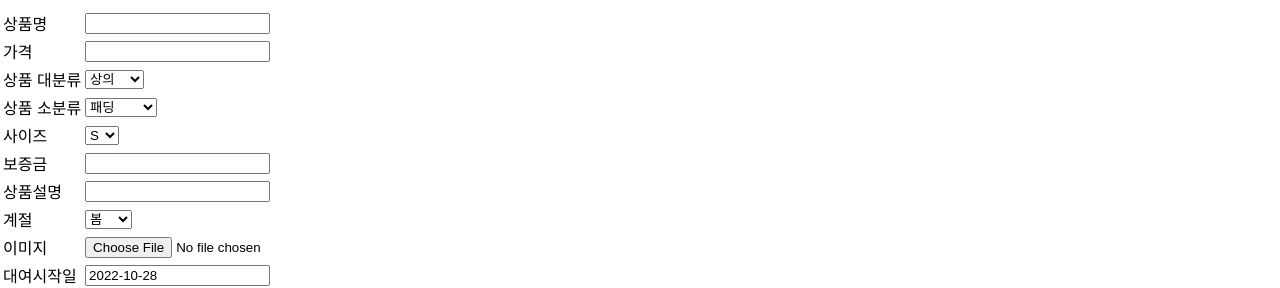
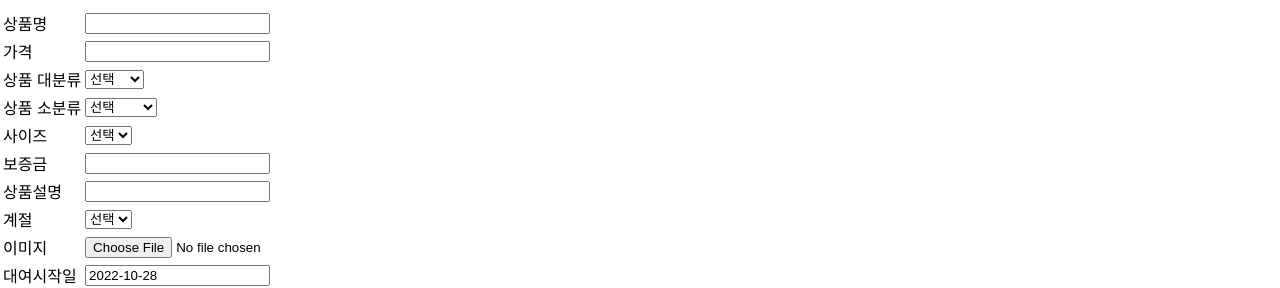
Before and after one commit to yengs/NEMO-react, a React (Create React App) app in the folder nemo-project/: page /item/write in a window 1280 px wide. Shown: the part 182-470 px from the top of the page. Built offline with nearby package versions, Linux system fonts and the light colour scheme.

Commit message:
선택칸 추가

```diff
--- a/nemo-project/src/Item/ItemUpload.js
+++ b/nemo-project/src/Item/ItemUpload.js
@@ -79,6 +79,7 @@ function ItemUpload({ history }) {
                         <tr>
                             <td>상품 대분류</td>
                             <td> <select type="text" id="itemMaincategory" name="itemMaincategory" value={itemMaincategory} onChange={handlerChangeitemMaincategory} >
+                                <option value="">선택</option>
                                 <option value="상의">상의</option>
                                 <option value="하의">하의</option>
                                 <option value="아우터">아우터</option>
@@ -94,6 +95,7 @@ function ItemUpload({ history }) {
                                 (function() {
                                     if( itemMaincategory ==="상의"){
                                    return <select type="text" id="itemSubcategory" name="itemSubcategory"  value={itemSubcategory} onChange={handlerChangeitemSubcategory}>
+                                    <option value="">선택</option>
                                     <option value="반팔">반팔</option>
                                    <option value="긴팔">긴팔</option>
                                    <option value="니트">니트</option>
@@ -103,6 +105,7 @@ function ItemUpload({ history }) {
                                    }
                                    else if(itemMaincategory ==="하의"){
                                    return  <select type="text" id="itemSubcategory" name="itemSubcategory"  value={itemSubcategory} onChange={handlerChangeitemSubcategory}>
+                                   <option value="">선택</option>
                                    <option value="바지">바지</option>
                                   <option value="치마">치마</option>
                                   <option value="반바지">반바지</option>
@@ -110,6 +113,7 @@ function ItemUpload({ history }) {
 
                                   </select>;}
                                   else {return  <select type="text" id="itemSubcategory" name="itemSubcategory"  value={itemSubcategory} onChange={handlerChangeitemSubcategory}>
+                                     <option value="">선택</option>
                                      <option value="패딩">패딩</option>
                                      <option value="코트">코트</option>
                                      <option value="바람막이">바람막이</option>
@@ -125,6 +129,7 @@ function ItemUpload({ history }) {
                                 (function() {
                                     if( itemMaincategory ==="상의"){
                                    return <select type="text" id="itemTopsize" name="itemTopsize"  value={itemTopsize} onChange={handlerChangeitemTopsize}>
+                                   <option value="">선택</option>
                                     <option value="44이하">44이하</option>
                                    <option value="55">55</option>
                                    <option value="66">66</option>
@@ -135,6 +140,7 @@ function ItemUpload({ history }) {
                                    }
                                    else if(itemMaincategory ==="하의"){
                                    return  <select type="text" id="itemBottomsize" name="itemBottomsize"  value={itemBottomsize} onChange={handlerChangeitemBottomsize}>
+                                  <option value="">선택</option>
                                    <option value="25이하">25이하</option>
                                   <option value="26">26</option>
                                   <option value="27">27</option>
@@ -146,6 +152,7 @@ function ItemUpload({ history }) {
                                   <option value="33이상">33이상</option>
                                   </select>;}
                                   else {return <select type="text" id="itemEtcsize" name="itemEtcsize"  value={itemEtcsize} onChange={handlerChangeitemEtcsize}>
+                                    <option value="">선택</option>
                                      <option value="S">S</option>
                                      <option value="M">M</option>
                                      <option value="L">L</option>
@@ -170,6 +177,7 @@ function ItemUpload({ history }) {
                             {/* <td><input type="text" id="itemWeather" name="itemWeather" value={itemWeather} onChange={handlerChangeitemWeather} /></td> */}
                              <td>
                              <select type="text" id="itemWeather" name="itemWeather"  value={itemWeather} onChange={handlerChangeitemWeather}>
+                             <option value="">선택</option>
                                      <option value="봄">봄</option>
                                     <option value="여름">여름</option>
                                     <option value="가을">가을</option>
```
